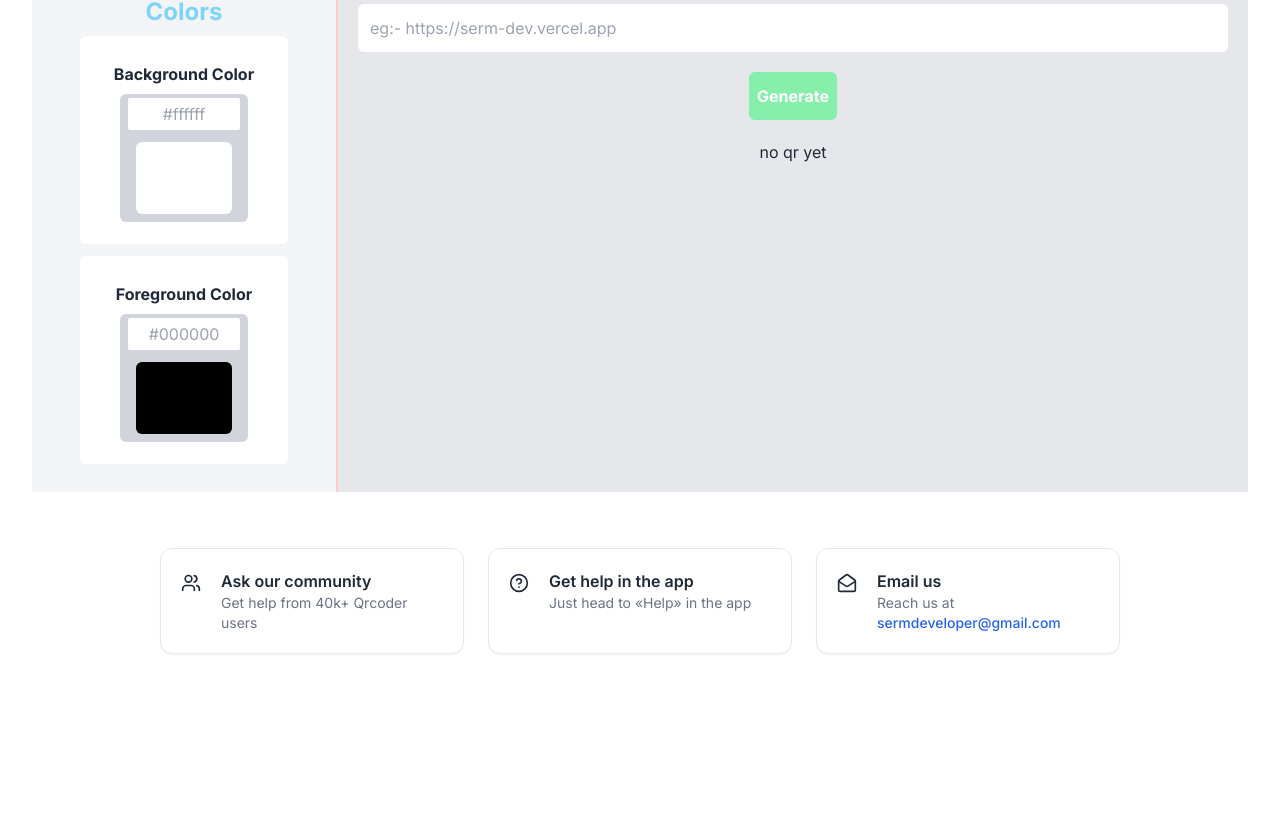
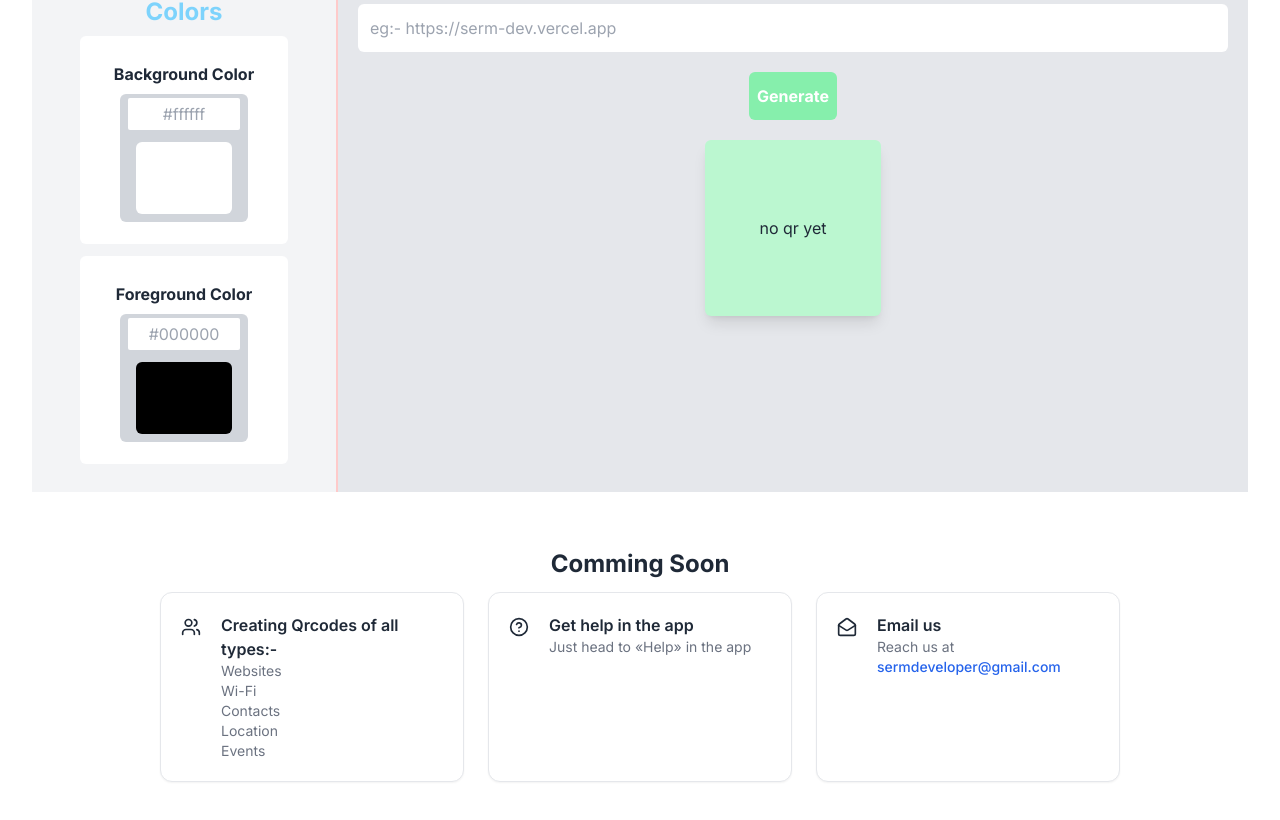
Before and after one commit to Serm357/real-qr-code-generator-and-api, a Next.js app: page / in a window 1280 px wide. Shown: the part 844-1664 px from the top of the page. Before the commit the page ends 1586 px from the top, so only its background shows below. Built offline with nearby package versions, Linux system fonts and the light colour scheme.

Commit message:
fuxed loading 	modified:   app/components/QrGenerator.tsx

```diff
--- a/app/components/About.tsx
+++ b/app/components/About.tsx
@@ -5,17 +5,18 @@ const About = () => {
     <section>
       {/*  Card Section  */}
       <div className="max-w-5xl px-4 py-10 sm:px-6 lg:px-8 lg:py-14 mx-auto">
+        <h1 className="text-center text-2xl font-bold mb-3">Comming Soon</h1>
         {/*  Grid  */}
         <div className="grid sm:grid-cols-2 lg:grid-cols-3 gap-3 sm:gap-6">
           {/*  Card  */}
-          <Link
+          <div
             className="group flex flex-col bg-white border shadow-sm rounded-xl hover:shadow-md transition dark:bg-slate-900 dark:border-gray-800 dark:focus:outline-none dark:focus:ring-1 dark:focus:ring-gray-600"
-            href="/help"
+            // href="/help"
           >
             <div className="p-4 md:p-5">
               <div className="flex">
                 <svg
-                  className="mt-1 flex-shrink-0 w-5 h-5 text-gray-800 dark:text-gray-200"
+                  className="mt-1 flex-shrink-0 w-5 h-5 text-gray-800"
                   xmlns="http://www.w3.org/2000/svg"
                   width="24"
                   height="24"
@@ -33,16 +34,20 @@ const About = () => {
                 </svg>
 
                 <div className="grow ms-5">
-                  <h3 className="group-hover:text-blue-600 font-semibold text-gray-800 dark:group-hover:text-gray-400 dark:text-gray-200">
-                    Ask our community
+                  <h3 className="group-hover:text-blue-600 font-semibold text-gray-800  ">
+                    Creating Qrcodes of all types:-
                   </h3>
-                  <p className="text-sm text-gray-500">
-                    Get help from 40k+ Qrcoder users
-                  </p>
+                  <ul className="text-sm text-gray-500">
+                    <li>Websites</li>
+                    <li>Wi-Fi</li>
+                    <li>Contacts</li>
+                    <li>Location</li>
+                    <li>Events</li>
+                  </ul>
                 </div>
               </div>
             </div>
-          </Link>
+          </div>
           {/*  End Card  */}
 
           {/*  Card  */}
@@ -70,7 +75,7 @@ const About = () => {
                 </svg>
 
                 <div className="grow ms-5">
-                  <h3 className="group-hover:text-blue-600 font-semibold text-gray-800 dark:group-hover:text-gray-400 dark:text-gray-200">
+                  <h3 className="group-hover:text-blue-600 font-semibold text-gray-800   dark:text-gray-200">
                     Get help in the app
                   </h3>
                   <p className="text-sm text-gray-500">
@@ -106,7 +111,7 @@ const About = () => {
                 </svg>
 
                 <div className="grow ms-5">
-                  <h3 className="group-hover:text-blue-600 font-semibold text-gray-800 dark:group-hover:text-gray-400 dark:text-gray-200">
+                  <h3 className="group-hover:text-blue-600 font-semibold text-gray-800  ">
                     Email us
                   </h3>
                   <p className="text-sm text-gray-500">
--- a/app/components/Navbar.tsx
+++ b/app/components/Navbar.tsx
@@ -2,12 +2,12 @@
 
 import Menubar from "@/public/icons/Menubar";
 import Link from "next/link";
-import { useRouter } from "next/router";
+import { usePathname } from "next/navigation";
 import { useState } from "react";
 
 const Navbar = () => {
   const [toggle, setToggle] = useState(false);
-  const { pathname } = useRouter();
+  const pathname = usePathname();
   const isApiPage = pathname.includes("about-api");
   return (
     <header className="flex flex-wrap md:justify-start md:flex-nowrap z-50 w-full text-sm">
--- a/app/components/QrGenerator.tsx
+++ b/app/components/QrGenerator.tsx
@@ -4,6 +4,7 @@ import { ChangeEvent, useState } from "react";
 import { SwatchesPicker } from "react-color";
 import Image from "next/image";
 import { generateQrCode } from "../utils";
+import Link from "next/link";
 
 const QrGenerator = () => {
   const [inputText, setInputText] = useState("");
@@ -14,9 +15,9 @@ const QrGenerator = () => {
     useState("#000000");
   const [foregroundDisplayColor, setForegroundDisplayColor] =
     useState("#ffffff");
-  //  const [swatchColor, setSwatchColor] = useState("000000");
   const [showColorPickerFore, setShowColorPickerFore] = useState(false);
   const [showColorPickerBack, setShowColorPickerBack] = useState(false);
+  const [isLoading, setIsLoading] = useState(false);
 
   const handleColorChange = (
     color: { hex: string },
@@ -37,13 +38,25 @@ const QrGenerator = () => {
       setForegroundDisplayColor(color.hex);
     }
   };
-  function handleQrcodeGeneration() {
-    generateQrCode(inputText, backgroundColor, foregroundColor, setQrCodeUrl);
-    setInputText("");
+
+  async function handleQrcodeGeneration() {
+    try {
+      setIsLoading(true);
+      await generateQrCode(
+        inputText,
+        backgroundColor,
+        foregroundColor,
+        setQrCodeUrl
+      );
+      // console.log({ isLoading });
+      // console.log(qrCodeUrl);
+    } catch (error) {
+      console.log(error);
+      setIsLoading(false);
+    }
+    setIsLoading(false);
   }
-  function handleInput(e: ChangeEvent<HTMLInputElement>) {
-    setInputText(e.target.value);
-  }
+
   return (
     <section
       id="qrGenerator"
@@ -113,7 +126,7 @@ const QrGenerator = () => {
           <input
             type="text"
             value={inputText}
-            onChange={(e) => handleInput(e)}
+            onChange={(e) => setInputText(e.target.value)}
             placeholder="eg:- https://serm-dev.vercel.app"
             className="w-full p-3 my-3 outline-none rounded-md"
           />
@@ -121,23 +134,34 @@ const QrGenerator = () => {
             onClick={handleQrcodeGeneration}
             className="bg-green-300 hover:opacity-50 font-bold text-white px-2 py-3 rounded-md "
           >
-            Generate
+            {isLoading ? "Generating...." : "Generate"}
           </button>
           <div className="p-3 w-full h-full flex items-center justify-center">
             {" "}
             {qrCodeUrl ? (
-              <div className="mt-8">
+              <div className="bg-gray-100 flex flex-col items-center gap-2 p-2 rounded-md w-full  md:w-1/2 ">
                 <h2 className="text-2xl mb-4">Generated QR Code:</h2>
+                {/* <div className="flex">
+                  <Link
+                    className="w-5 h-5 rounded-full text-center bg-green-400 "
+                    href={qrCodeUrl}
+                    target="_blank"
+                  >
+                    T
+                  </Link>
+                </div> */}
                 <Image
                   width={250}
                   height={250}
                   src={qrCodeUrl}
                   alt="QR Code"
-                  className="max-w-full"
+                  className="max-w-full shadow-lg rounded-md"
                 />
               </div>
             ) : (
-              <p>no qr yet</p>
+              <div className="flex items-center justify-center w-44 h-44 rounded-md shadow-lg bg-green-200">
+                no qr yet
+              </div>
             )}
           </div>
         </div>
```
